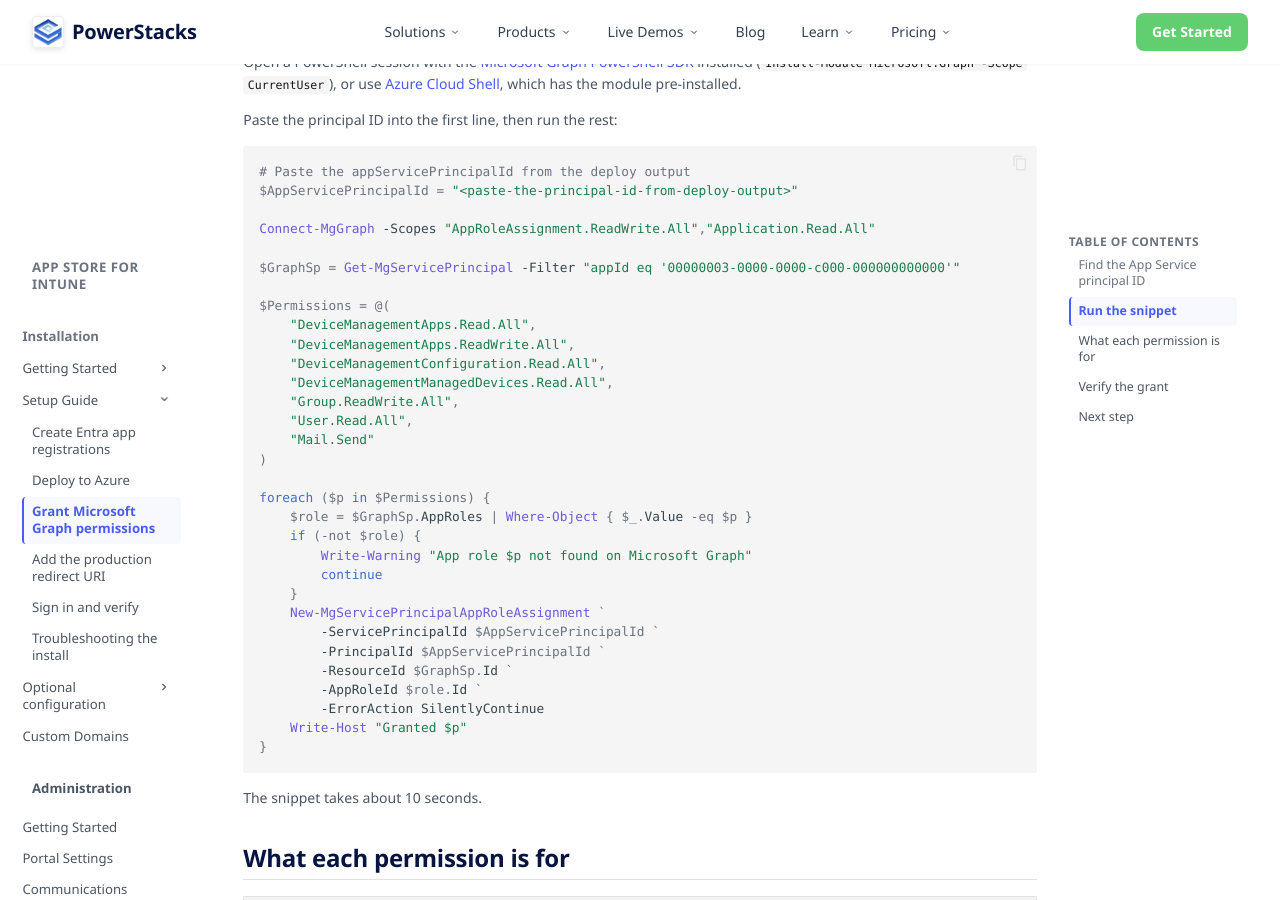
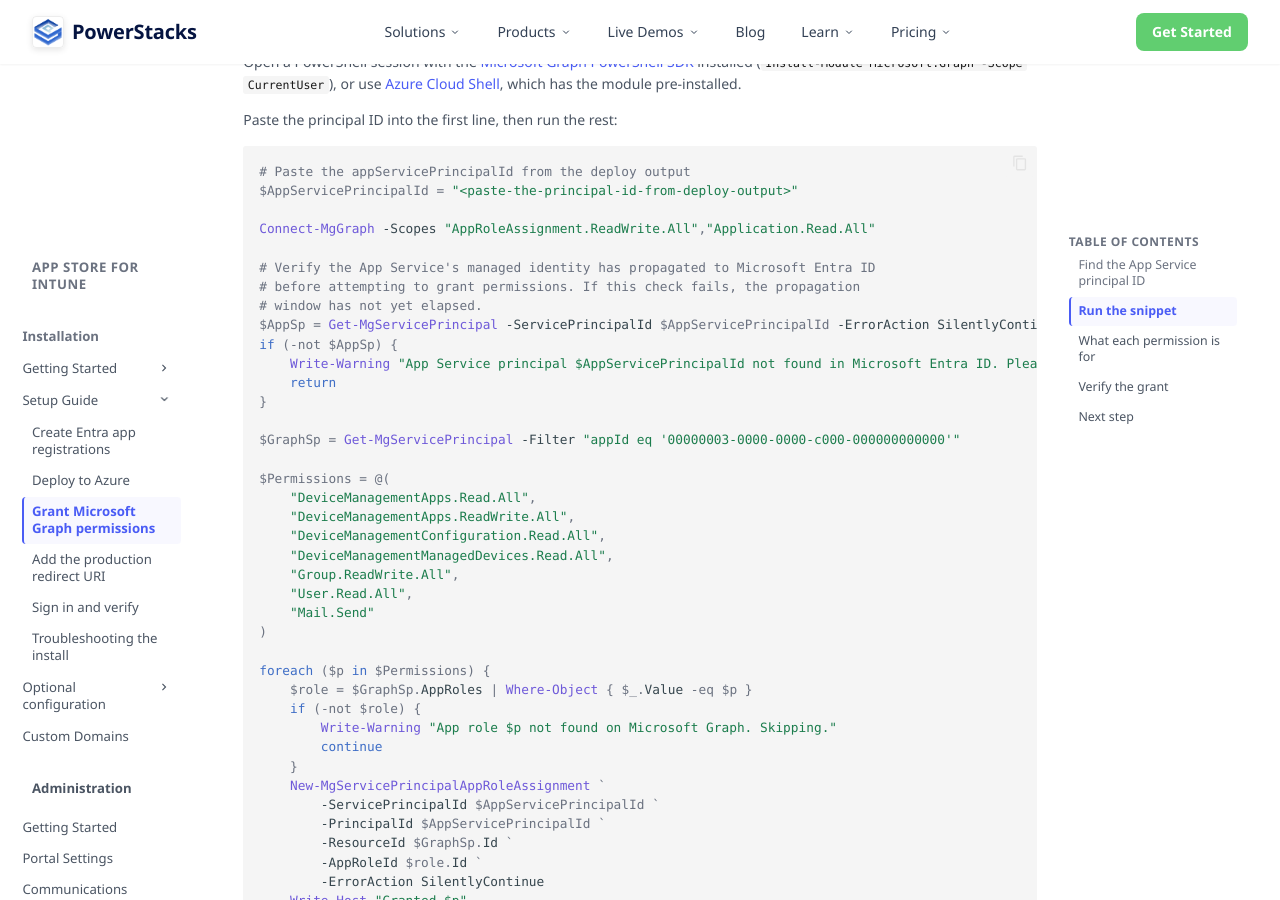
Before and after one commit to powerstacks-corp/powerstacks-docs, an MkDocs documentation site: the page built from docs/app-store-for-intune/installation/setup-guide/grant-graph-permissions.md, in a window 1280 px wide and 900 px high, scrolled down 763 px. Built offline with MkDocs 1.6.1 and Material for MkDocs 9.7.7, drawn with Linux system fonts in a browser that asks for light colours.

Commit message:
app-store docs: add MI-propagation pre-check to grant-graph-permissions snippet
The previous snippet would silently swallow "service principal not found"
errors from New-MgServicePrincipalAppRoleAssignment via -ErrorAction
SilentlyContinue, and then falsely report "Granted $p" for every
permission. Customers running the snippet before the App Service's
managed identity had propagated to Entra ID would believe the grant
succeeded, then hit auth errors later with no obvious cause.

Add a pre-check that calls Get-MgServicePrincipal against the pasted
appServicePrincipalId. If the SP doesn't exist yet, surface the
"wait for propagation" message and stop — no false success messages.

Also tightened the existing "App role not found on Microsoft Graph"
warning to add ". Skipping." so it's clear the loop is continuing
past it (only triggers if a Graph permission name is mistyped).

Drive-by: fix the table column separator on the permissions reference
table to match the spaced "------" style markdownlint prefers.

```diff
--- a/docs/app-store-for-intune/installation/setup-guide/grant-graph-permissions.md
+++ b/docs/app-store-for-intune/installation/setup-guide/grant-graph-permissions.md
@@ -33,6 +33,15 @@
 
 Connect-MgGraph -Scopes "AppRoleAssignment.ReadWrite.All","Application.Read.All"
 
+# Verify the App Service's managed identity has propagated to Microsoft Entra ID
+# before attempting to grant permissions. If this check fails, the propagation
+# window has not yet elapsed.
+$AppSp = Get-MgServicePrincipal -ServicePrincipalId $AppServicePrincipalId -ErrorAction SilentlyContinue
+if (-not $AppSp) {
+    Write-Warning "App Service principal $AppServicePrincipalId not found in Microsoft Entra ID. Please wait a few minutes for the App Service's system-assigned managed identity to propagate across Microsoft Entra ID, then try again."
+    return
+}
+
 $GraphSp = Get-MgServicePrincipal -Filter "appId eq '00000003-0000-0000-c000-000000000000'"
 
 $Permissions = @(
@@ -48,7 +57,7 @@
 foreach ($p in $Permissions) {
     $role = $GraphSp.AppRoles | Where-Object { $_.Value -eq $p }
     if (-not $role) {
-        Write-Warning "App role $p not found on Microsoft Graph"
+        Write-Warning "App role $p not found on Microsoft Graph. Skipping."
         continue
     }
     New-MgServicePrincipalAppRoleAssignment `
@@ -66,7 +75,7 @@
 ## What each permission is for
 
 | Permission | Used for |
-|---|---|
+| ---------- | -------- |
 | `DeviceManagementApps.Read.All` | Read the existing Intune app catalog and assignment state |
 | `DeviceManagementApps.ReadWrite.All` | Create and update Intune Win32 app deployments |
 | `DeviceManagementConfiguration.Read.All` | Read Intune assignment filters used by ring deployment settings |
```
